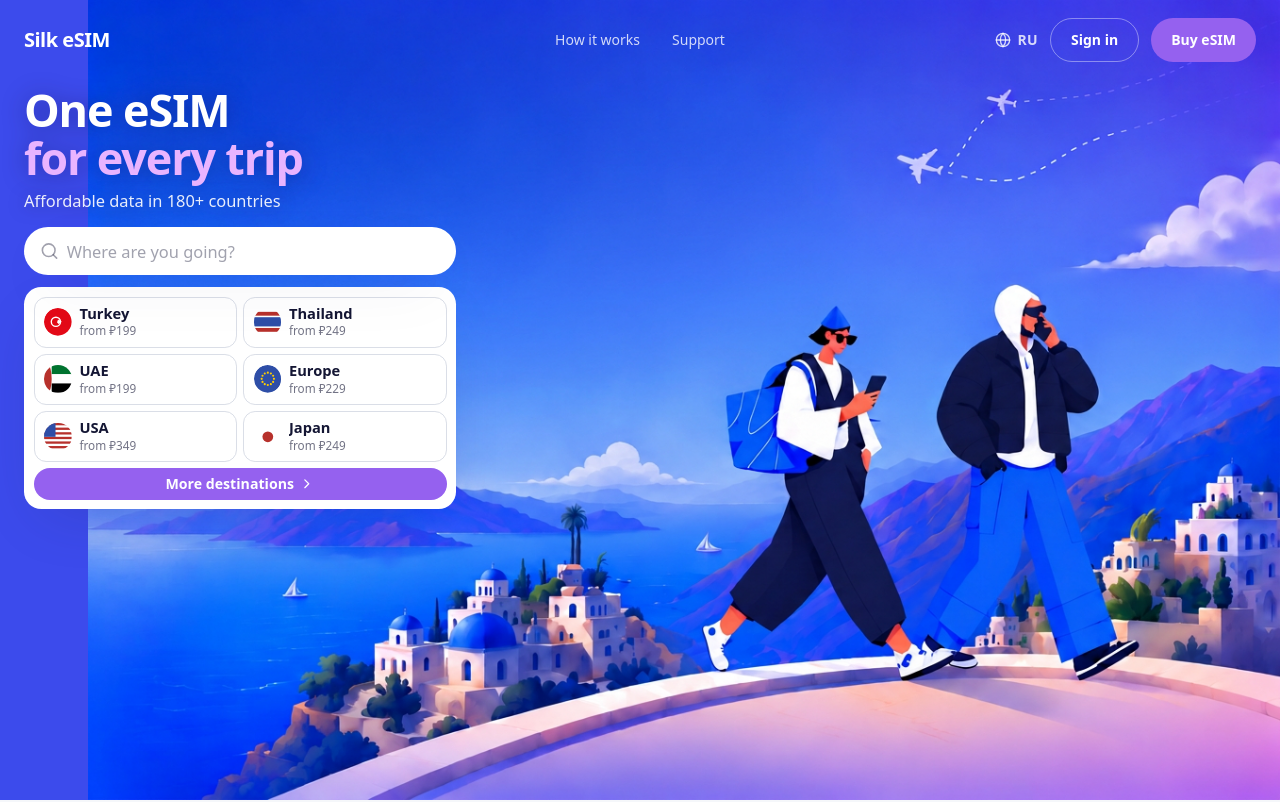
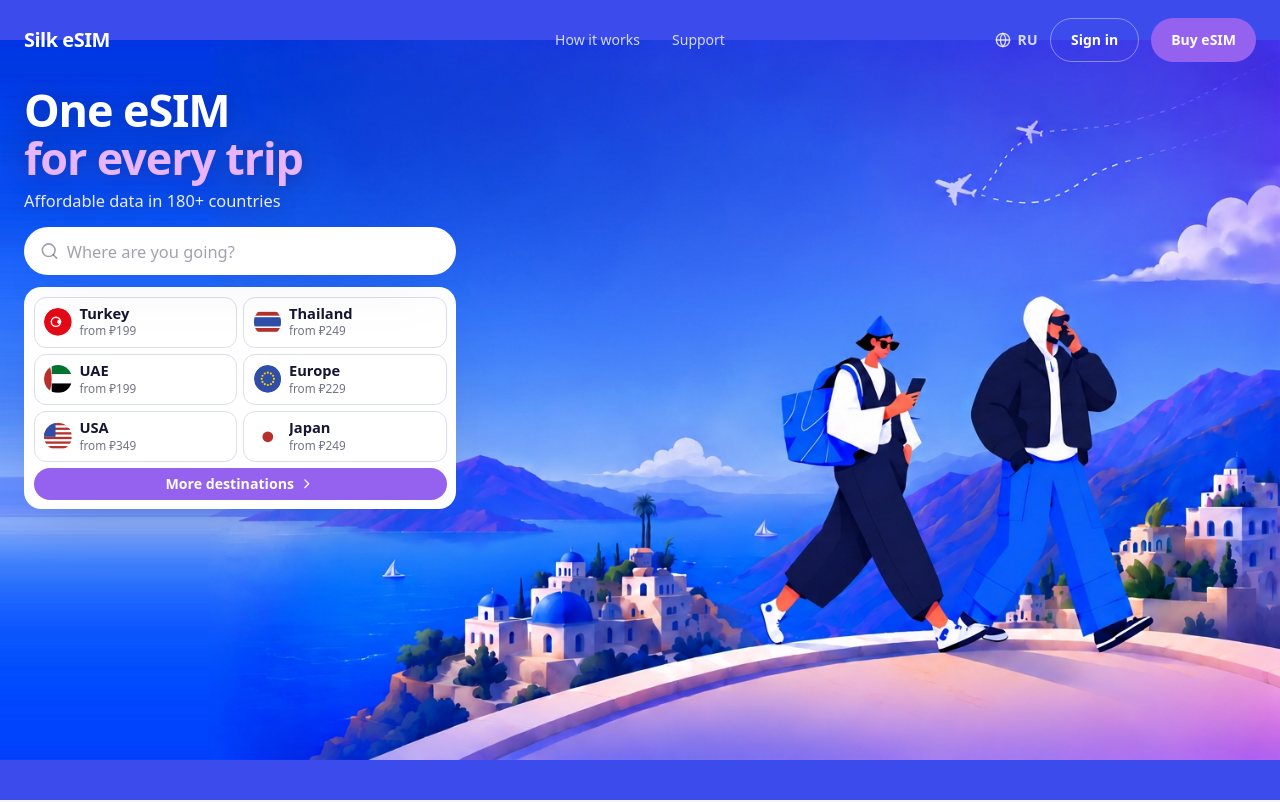
Before and after one commit to yatskovatatyana-dotcom/silk-esims, a React (Vite) app: page /hero-2 in a window 1280 px wide. Shown: the top 802 px of the page. Built offline with nearby package versions, Linux system fonts and the light colour scheme.

Commit message:
Changes
Co-authored-by: yatskovatatyana-dotcom <235263755+yatskovatatyana-dotcom@users.noreply.github.com>

```diff
--- a/src/components/Hero.tsx
+++ b/src/components/Hero.tsx
@@ -1,7 +1,7 @@
 import { useMemo, useState } from 'react';
 import { useTranslation } from 'react-i18next';
 import { Search, ChevronRight, X } from 'lucide-react';
-import heroBanner from '@/assets/hero-banner-clean.png';
+import heroBanner from '@/assets/hero-banner-wide.png';
 import Flag from '@/components/Flag';
 import { heroCountries, heroChipSlugs, type HeroCountry } from '@/data/heroCountries';
 
@@ -81,9 +81,9 @@ const Hero = (_props: HeroProps) => {
         <img
           src={heroBanner}
           alt="Silk eSIM — One eSIM for every trip"
-          className="block w-full h-auto md:absolute md:inset-y-0 md:right-0 md:h-full md:w-auto md:max-w-none md:object-contain md:object-right-top"
-          width={1536}
-          height={1024}
+          className="block w-full h-auto md:absolute md:inset-0 md:h-full md:w-full md:object-contain md:object-center"
+          width={1508}
+          height={848}
         />
 
         {/* Overlay: compact headline top-left, search field under it, next to the heroes */}
```
